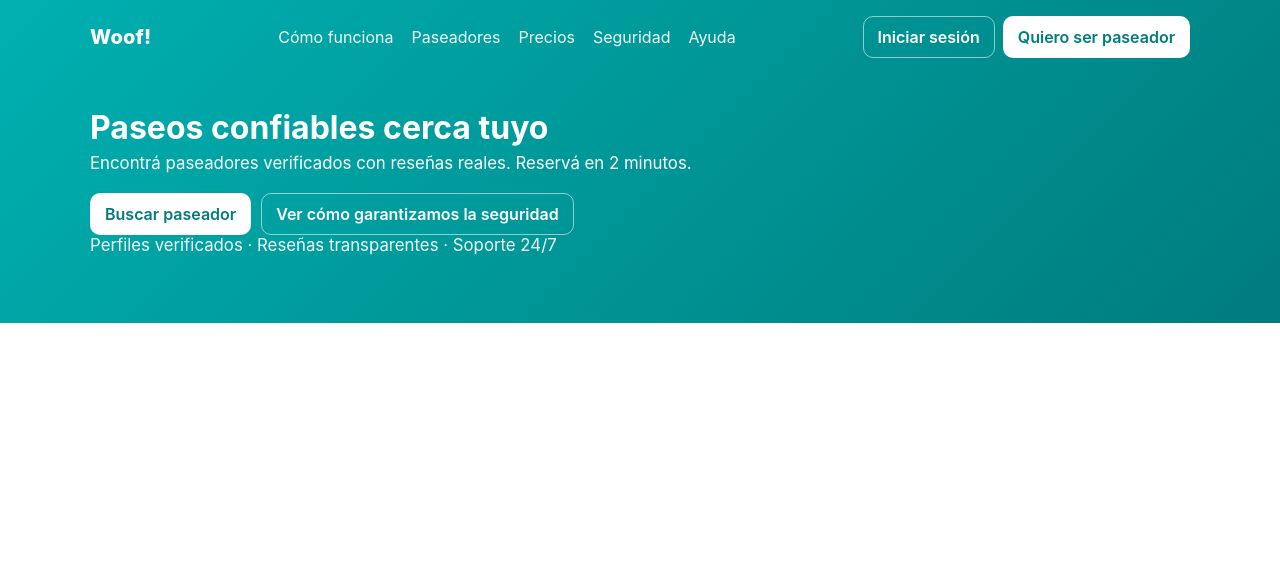
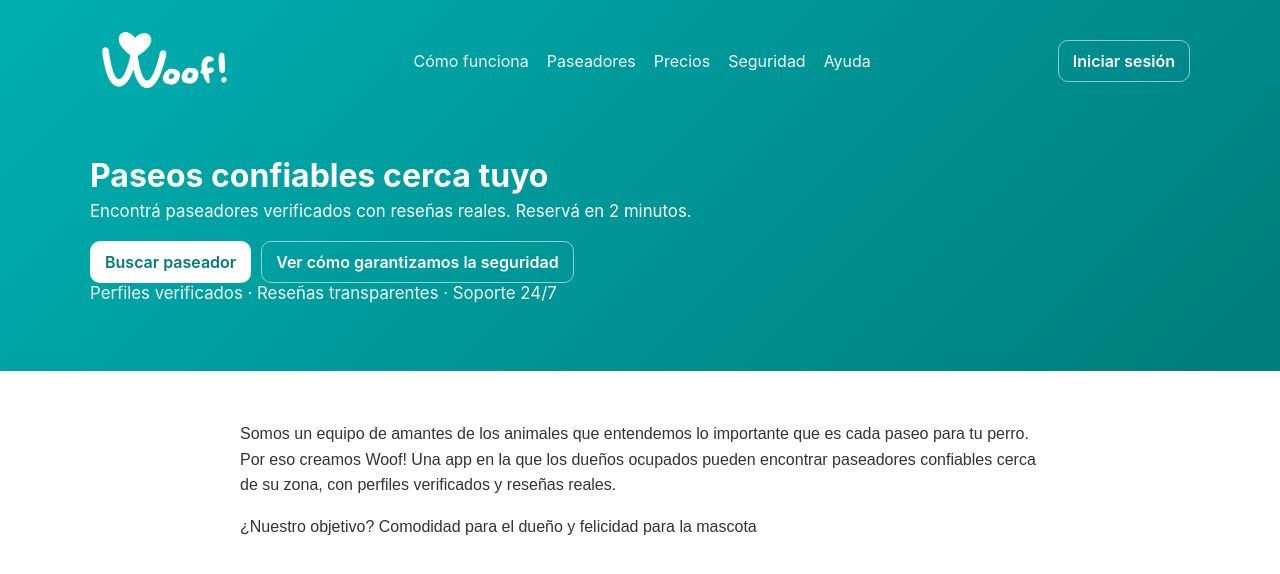
Before and after one commit to diazme1/woof, a React (Create React App) app in the folder woof-frontend/: page / in a window 1280 px wide. Shown: the top 574 px of the page. Built offline with nearby package versions, Linux system fonts and the light colour scheme.

Commit message:
Body y cambio de logo en el Header

```diff
--- a/woof-frontend/src/App.jsx
+++ b/woof-frontend/src/App.jsx
@@ -1,5 +1,5 @@
 import Header from "./components/Header/Header";
-
+import Body from "./components/Body/Body";
 
 const App = () => {
 
@@ -7,8 +7,7 @@ const App = () => {
         <>
 
         <Header></Header>
-
-
+        <Body></Body>
 
 
         </>
--- /dev/null
+++ b/woof-frontend/src/components/Body/Body.jsx
@@ -0,0 +1,25 @@
+import React from "react";
+import styles from "./Body.module.css";
+
+const Body = () => {
+    return (
+        <div>
+            <main className={styles.fadeIn} style={{
+                maxWidth: "800px",
+                margin: "50px auto",
+                padding: "0 20px",
+                fontFamily: "Arial, sans-serif",
+                lineHeight: 1.6,
+                color: "#333"
+            }}>
+                <p>
+                    Somos un equipo de amantes de los animales que entendemos lo importante que es cada paseo para tu perro.
+                    Por eso creamos Woof! Una app en la que los dueños ocupados pueden encontrar paseadores confiables cerca de su zona, con perfiles verificados y reseñas reales.
+                </p>
+                <p>¿Nuestro objetivo? Comodidad para el dueño y felicidad para la mascota</p>
+            </main>
+        </div>
+    );
+};
+
+export default Body;
--- /dev/null
+++ b/woof-frontend/src/components/Body/Body.module.css
@@ -0,0 +1,8 @@
+.fadeIn {
+    animation: fadeIn 1s ease forwards;
+}
+
+@keyframes fadeIn {
+    from { opacity: 0; transform: translateY(20px); }
+    to { opacity: 1; transform: translateY(0); }
+}
--- a/woof-frontend/src/components/Header/Header.jsx
+++ b/woof-frontend/src/components/Header/Header.jsx
@@ -7,7 +7,6 @@ const Header = () => {
     return (
         <header className={styles.header}>
             <nav className={styles.nav}>
-                <a className={styles.brand} href="/">Woof!</a>
 
                 <button
                     className={styles.burger}
@@ -20,6 +19,8 @@ const Header = () => {
                     <span />
                 </button>
 
+                <img src="/logo.png" alt="Logo de la empresa" className={styles.logo} />
+
                 <ul className={`${styles.links} ${menuOpen ? styles.open : ""}`}>
                     <li><a href="#como-funciona">Cómo funciona</a></li>
                     <li><a href="#paseadores">Paseadores</a></li>
@@ -30,7 +31,6 @@ const Header = () => {
 
                 <div className={styles.ctas}>
                     <a className={`${styles.btn} ${styles.ghost}`} href="#login">Iniciar sesión</a>
-                    <a className={`${styles.btn} ${styles.solid}`} href="#ser-paseador">Quiero ser paseador</a>
                 </div>
             </nav>
 
--- a/woof-frontend/src/components/Header/Header.module.css
+++ b/woof-frontend/src/components/Header/Header.module.css
@@ -13,6 +13,11 @@
 .header{
     color:#fff;
     background: linear-gradient(135deg,var(--primary) 0%, var(--primary-700) 100%);
+}
+
+.logo {
+    height: 90px;  /* tamaño pequeño, ajustalo */
+    width: auto;   /* mantiene proporción */
 }
 
 .nav{
```
Also changed, not shown: woof-frontend/public/logo.png (added), 1 other file (tests, documents, lock files or other folders).
